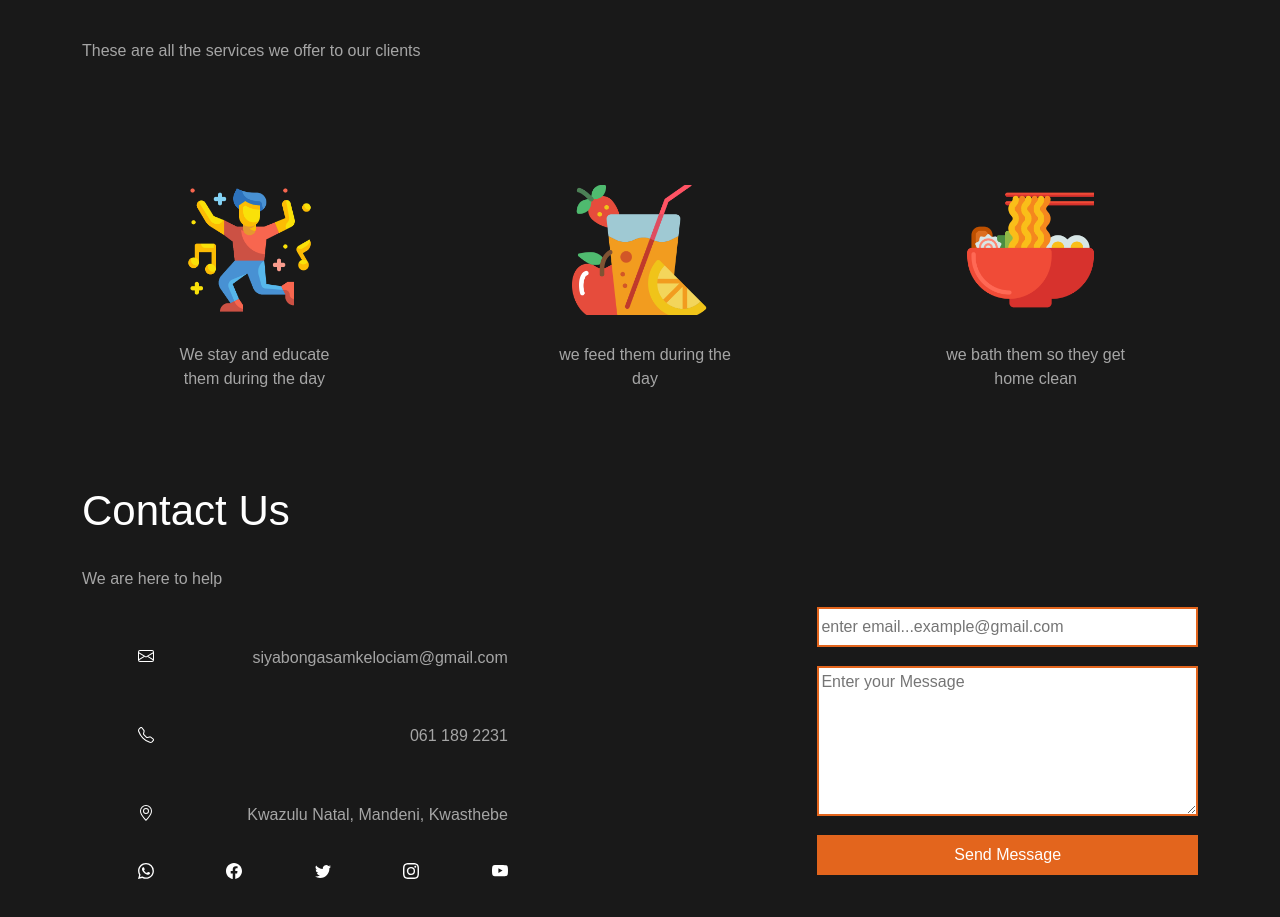
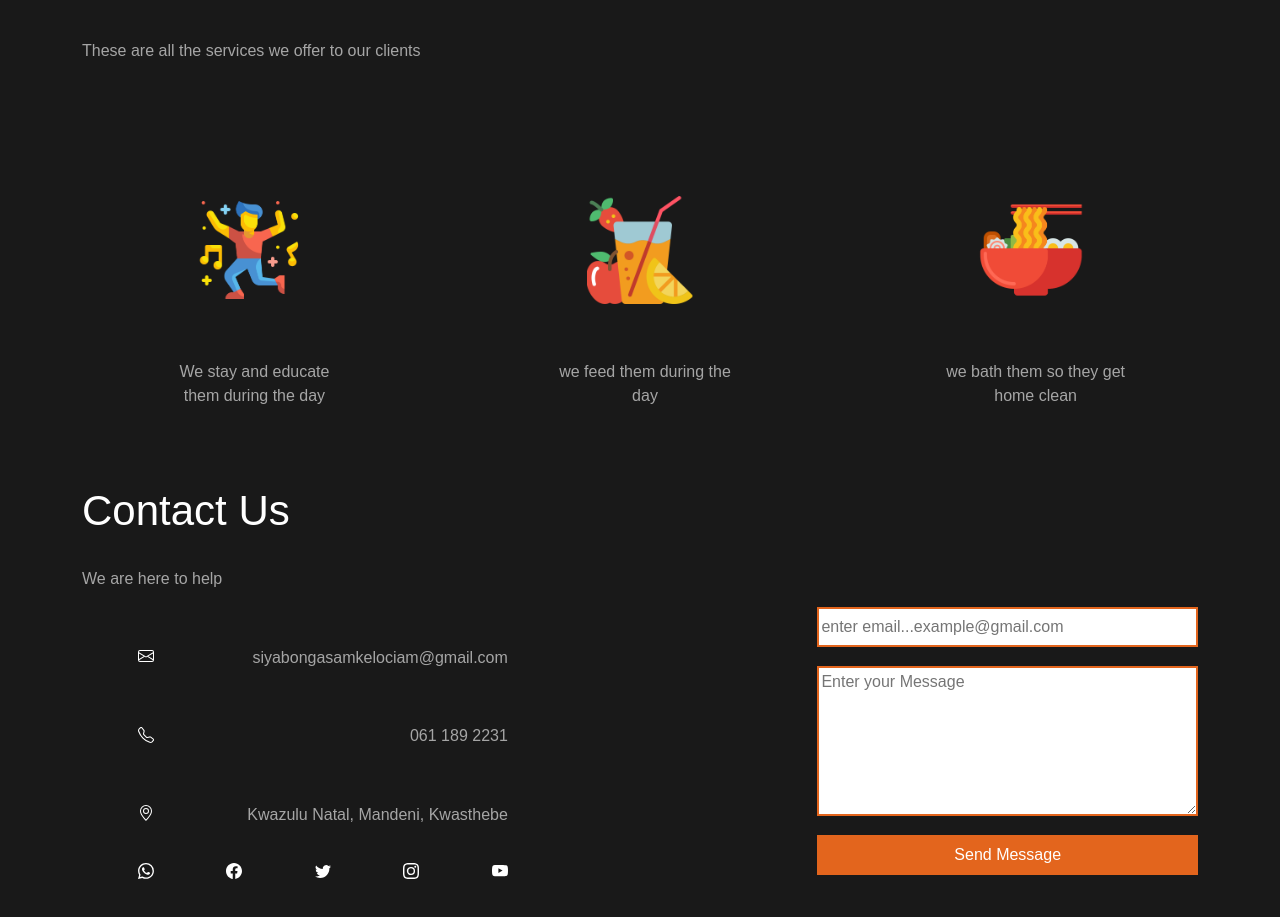
Before and after one commit to siyabongasamkelo/okuhleCrech, a React (Create React App) app in the folder client/crech/: page / in a window 1280 px wide. Shown: the part 1440-2357 px from the top of the page. Built offline with nearby package versions, Linux system fonts and the light colour scheme; a web font is replaced by a local one.

Commit message:
feat: improved styled by removing useless code

```diff
--- a/client/crech/src/components/home/ServicesCard.styled.js
+++ b/client/crech/src/components/home/ServicesCard.styled.js
@@ -3,11 +3,13 @@ import { ParagraphCover } from "./Home.styled";
 
 export const ServicesCardCover = styled.div`
   height: 30vh;
-  width: 30%;
-  margin-top: 5%;
-  @media only screen and (max-width: 600px) {
-    width: 90%;
-    text-align: center;
+  width: 90%;
+  text-align: center;
+  @media only screen and (min-width: 992px) {
+    height: 30vh;
+    width: 30%;
+    text-align: left;
+    margin-top: 5%;
   }
 `;
 
@@ -23,13 +25,26 @@ export const CardImage = styled.div`
     width: 45%;
     object-fit: cover;
   }
+  @media only screen and (min-width: 768px) {
+    img {
+      height: 50%;
+      width: 25%;
+      object-fit: cover;
+    }
+  }
+  @media only screen and (min-width: 992px) {
+    img {
+      height: 50%;
+      width: 35%;
+    }
+  }
 `;
 
 export const CardParaCover = styled(ParagraphCover)`
-  margin-left: 24%;
-  margin-top: -5%;
+  /* margin-top: -5%; */
   text-align: center;
-  @media only screen and (max-width: 600px) {
-    margin-left: 15%;
+  margin-left: 15%;
+  @media only screen and (min-width: 992px) {
+    margin-left: 24%;
   }
 `;
```
